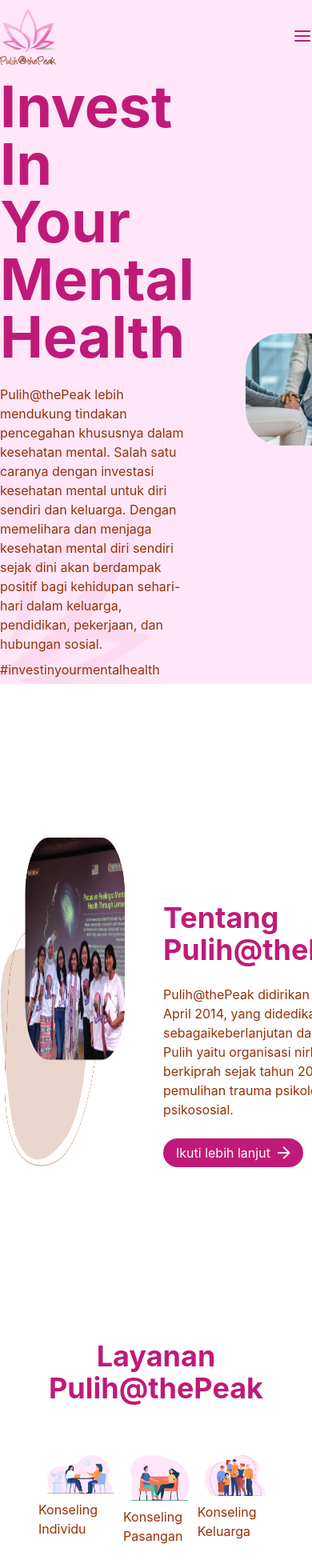
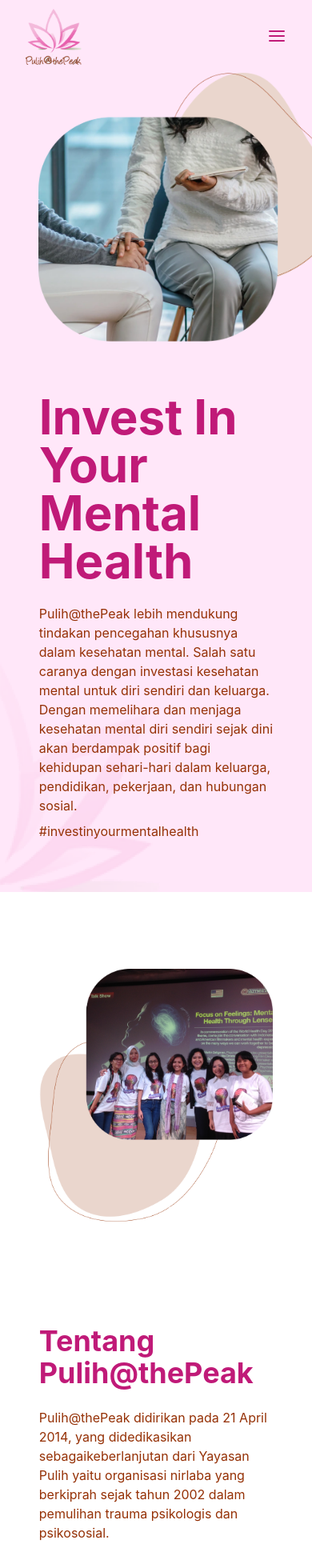
Before and after one commit to githubnyathoni/pulih-app, a React (Create React App) app: page / in a window 390 px wide. Shown: the top 1950 px of the page at 80% size. Built offline with nearby package versions, Linux system fonts and the light colour scheme.

Commit message:
mobile responsive home

```diff
--- a/src/components/Header.jsx
+++ b/src/components/Header.jsx
@@ -12,7 +12,7 @@
   return (
     <div>
       <div className="bg-pink sticky top-0 z-10">
-        <div className="flex container mx-auto justify-between py-2">
+        <div className="flex container mx-auto justify-between py-2 px-8 lg:px-0">
           <Link to="/">
             <img src={Images.Logo} alt="logo pulih at the peak" width="70px" />
           </Link>
--- a/src/components/ServiceCard.jsx
+++ b/src/components/ServiceCard.jsx
@@ -4,7 +4,7 @@
 function ServiceCard({ source, text, alt }) {
   return (
     <div className="flex flex-col items-center">
-      <img src={source} alt={alt} width="80%" />
+      <img src={source} alt={alt} className="w-1/2 lg:w-9/12" />
       <span className="text-secondary mt-2">{ text }</span>
     </div>
   );
--- a/src/pages/Home.jsx
+++ b/src/pages/Home.jsx
@@ -19,7 +19,7 @@
 
   return (
     <div className="container flex justify-center items-center mx-auto h-screen-header">
-      <div className="flex bg-pink w-10/12 py-16 px-12 rounded-3xl gap-4 bg-shape-quote">
+      <div className="flex bg-pink w-full lg:w-10/12 py-16 px-12 lg:rounded-3xl gap-4 bg-shape-quote">
         {
           currentIndex === 0
             ? (
@@ -42,7 +42,7 @@
             )
         }
         <div className="flex flex-col h-72 w-10/12 justify-center">
-          <p className="text-primary text-justify text-2xl font-bold">
+          <p className="text-primary lg:text-justify lg:text-2xl lg:font-bold">
             { quoteActive.quote }
           </p>
           <span className="text-primary mt-6">
@@ -84,10 +84,10 @@
   return (
     <div className="container flex flex-col justify-center items-center mx-auto h-screen-header">
       <h1 className="text-3xl text-primary font-bold mb-8">Apa yang bisa kami bantu?</h1>
-      <div className="w-9/12">
+      <div className="w-full lg:w-9/12">
         <div>
           <div
-            className="flex justify-between items-center rounded-t-3xl bg-pink py-6 px-8 border-b-third shadow-lg"
+            className="flex justify-between items-center lg:rounded-t-3xl bg-pink py-6 px-8 border-b-third shadow-lg"
             onClick={() => setSelectedQuestion(selectedQuestion === 0 ? null : 0)}
             role="button"
             tabIndex={0}
@@ -156,7 +156,7 @@
         </div>
         <div>
           <div
-            className={`flex justify-between items-center bg-pink py-6 px-8 shadow-lg ${selectedQuestion !== 3 && 'rounded-b-3xl'}`}
+            className={`flex justify-between items-center bg-pink py-6 px-8 shadow-lg ${selectedQuestion !== 3 && 'lg:rounded-b-3xl'}`}
             onClick={() => setSelectedQuestion(selectedQuestion === 3 ? null : 3)}
             role="button"
             tabIndex={0}
@@ -172,7 +172,7 @@
               />
             </ButtonIcon>
           </div>
-          <div className={`rounded-b-3xl bg-slate-50 px-8 text-secondary border-b-third transition-all duration-300 ${selectedQuestion === 3 ? 'visible h-14 py-4' : 'invisible h-0'}`}>
+          <div className={`lg:rounded-b-3xl bg-slate-50 px-8 text-secondary border-b-third transition-all duration-300 ${selectedQuestion === 3 ? 'visible h-14 py-4' : 'invisible h-0'}`}>
             Kegiatan konseling dilakukan selama 75 menit.
           </div>
         </div>
@@ -247,9 +247,9 @@
     <MainLayout>
       <Header page="Home" />
       <div className="bg-pink bg-shape-1">
-        <div className="flex justify-between items-center container mx-auto h-screen-header gap-16">
-          <div>
-            <h1 className="text-7xl text-primary font-bold">Invest In Your Mental Health</h1>
+        <div className="flex flex-col-reverse lg:flex-row justify-between items-center container mx-auto h-screen-header gap-16">
+          <div className="pb-16 w-9/12 lg:w-full">
+            <h1 className="text-6xl lg:text-7xl text-primary font-bold">Invest In Your Mental Health</h1>
             <p className="text-secondary mt-6">
               Pulih@thePeak lebih mendukung tindakan pencegahan khususnya dalam kesehatan
               mental. Salah satu caranya dengan investasi kesehatan mental untuk diri sendiri
@@ -261,13 +261,13 @@
               #investinyourmentalhealth
             </p>
           </div>
-          <img src={Images.HomeImage1} alt="psychologist holding hand patient" width="50%" />
+          <img src={Images.HomeImage1} alt="psychologist holding hand patient" className="w-full relative left-12 lg:w-1/2 lg:block" />
         </div>
       </div>
       <div className="bg-shape-2">
-        <div className="container mx-auto flex justify-between gap-12 py-48">
-          <img src={Images.HomeImage2} alt="pulih at the psychologists" width="40%" />
-          <div className="mt-20">
+        <div className="container mx-auto flex flex-col lg:flex-row items-center lg:items-start justify-between gap-12 lg:py-48 py-24">
+          <img src={Images.HomeImage2} alt="pulih at the psychologists" className="lg:w-2/5 w-9/12" />
+          <div className="mt-20 w-9/12 lg:w-full">
             <h1 className="text-4xl text-primary font-bold">Tentang Pulih@thePeak</h1>
             <p className="text-secondary mt-6">
               Pulih@thePeak didirikan pada 21 April 2014, yang didedikasikan
@@ -286,8 +286,8 @@
         </div>
       </div>
       <div className="container mx-auto h-screen-header">
-        <h1 className="text-center text-primary text-4xl font-bold mt-6">Layanan Pulih@thePeak</h1>
-        <div className="flex justify-between mt-16 px-12">
+        <h1 className="text-center text-primary text-3xl lg:text-4xl font-bold mt-6">Layanan Pulih@thePeak</h1>
+        <div className="flex flex-col lg:flex-row lg:justify-between mt-16 px-12 gap-16">
           <ServiceCard
             text="Konseling Individu"
             source={Images.IlustrasiIndividu}
@@ -304,7 +304,7 @@
             alt="ilustrasi konseling keluarga"
           />
         </div>
-        <div className="flex justify-between mt-16 px-12">
+        <div className="flex flex-col lg:flex-row lg:justify-between mt-16 px-12 gap-16">
           <ServiceCard
             text="Pemeriksaan Psikologis"
             source={Images.IlustrasiPsikologis}
```
Also changed, not shown: src/components/Footer.jsx (+2 -6 lines).
